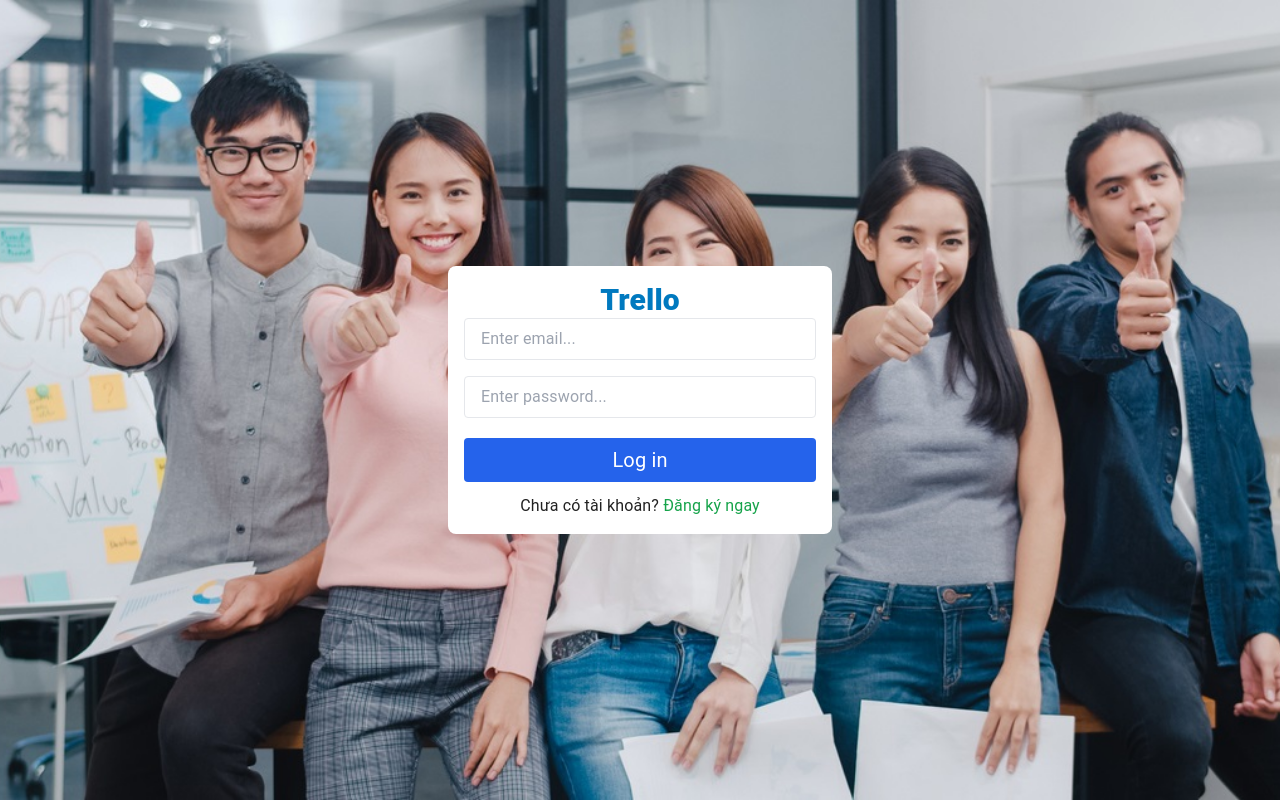
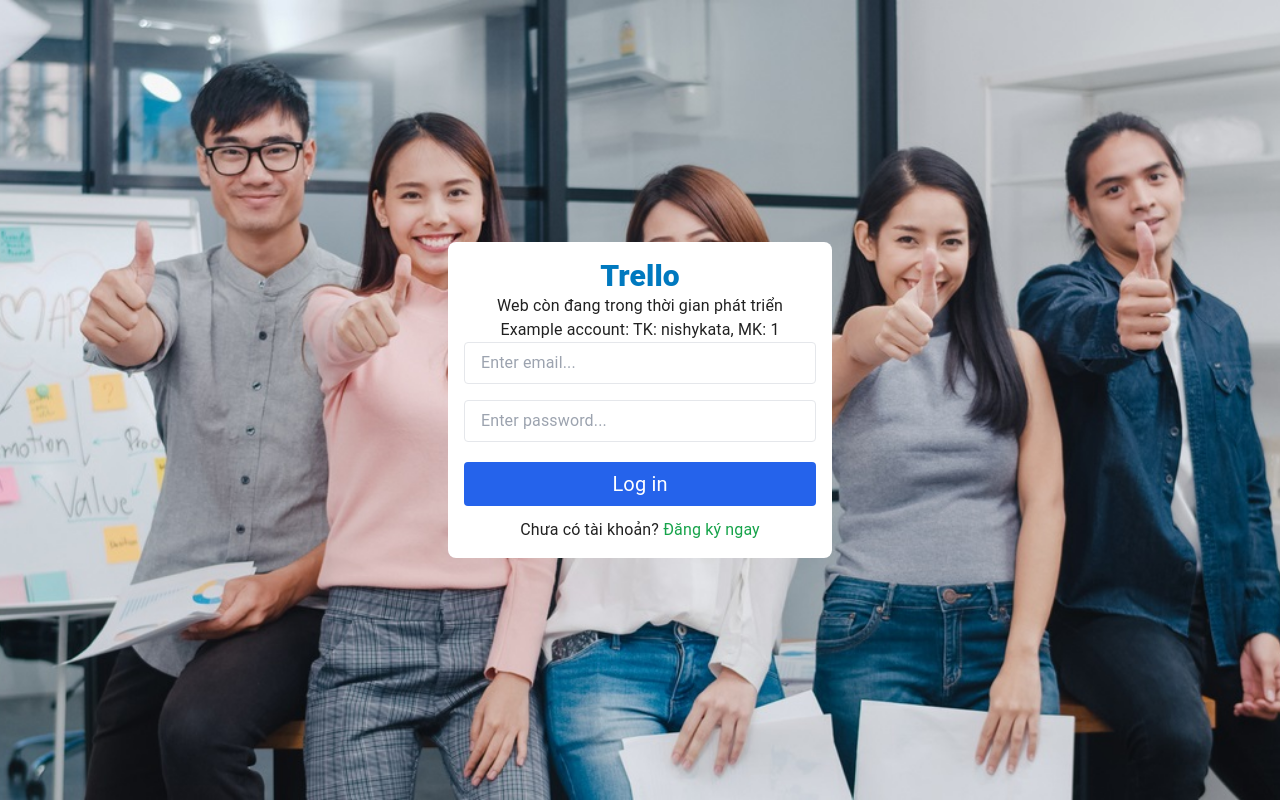
Before and after one commit to nth2612/Trello-FE-NNKB, a React (Vite) app: page /login in a window 1280 px wide. Built offline with nearby package versions, Linux system fonts and the light colour scheme; what material-ui-confirm would draw is missing.

Commit message:
add some notice at login page

```diff
--- a/src/pages/Login/LoginPage.jsx
+++ b/src/pages/Login/LoginPage.jsx
@@ -25,6 +25,10 @@
       <Box className='absolute top-1/2 left-1/2 w-96 bg-white translate-x-n50 translate-y-n50 rounded-lg p-4'>
         <form onSubmit={handleSubmit(submitLogIn)}>
           <h1 className='font-extrabold text-3xl text-[#0079bf] text-center'>Trello</h1>
+          <div className='text-center'>
+            <p>Web còn đang trong thời gian phát triển</p>
+            <p>Example account: TK: nishykata, MK: 1</p>
+          </div>
           <input
             className={`outline-none border w-full px-4 py-2 rounded ${!!errors.email && 'border-red-500' }`}
             type="text"
```
